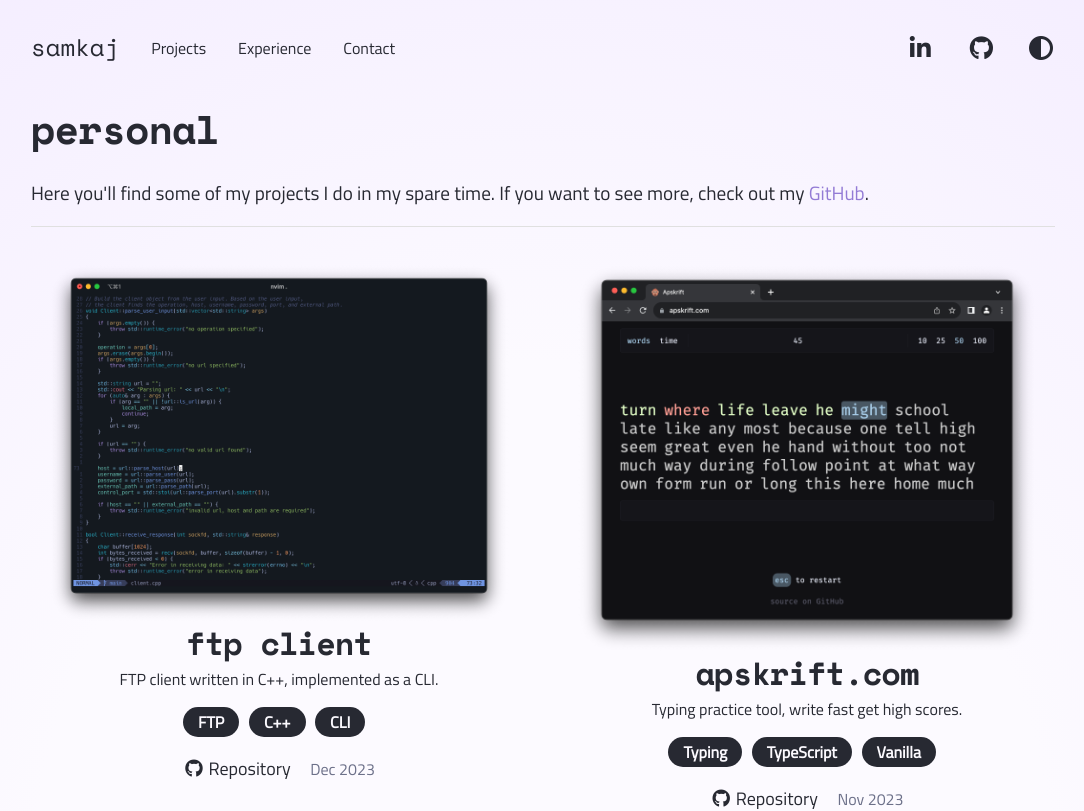
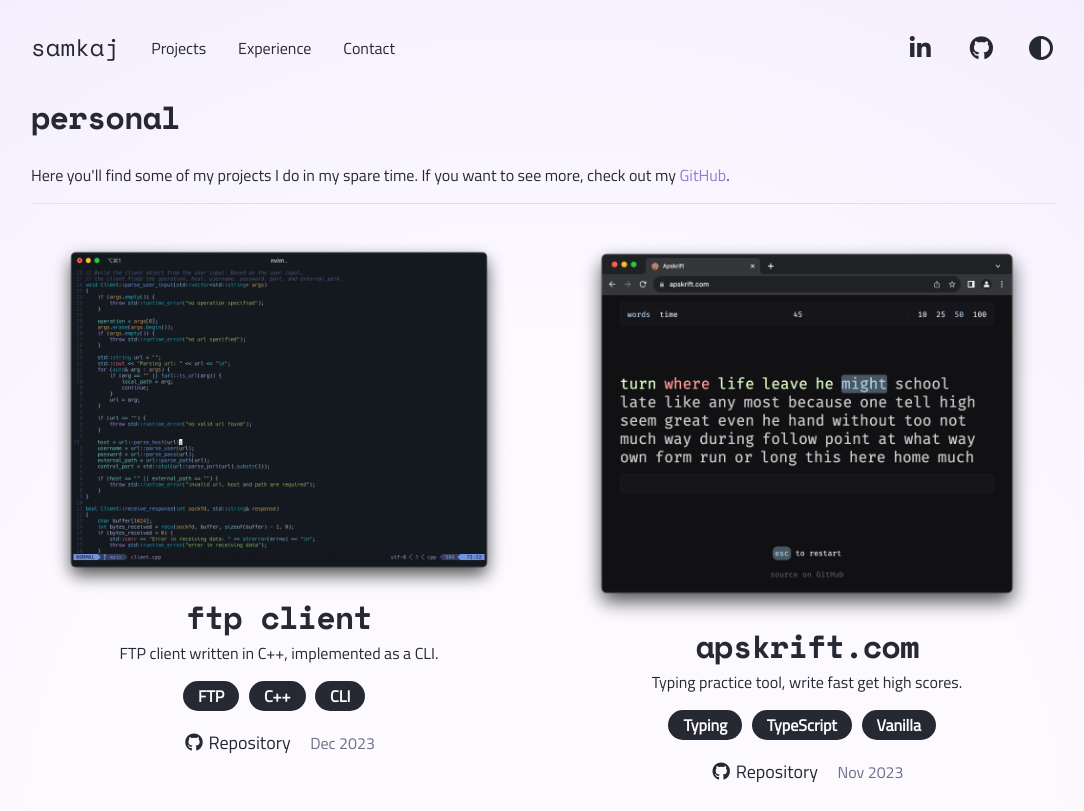
Before and after one commit to samkaj/samkaj.github.io, a SvelteKit app: page /projects in a window 1280 px wide. Shown: the top 811 px of the page, without its empty margins (97-1181 px from the left). Built offline with nearby package versions, Linux system fonts and the light colour scheme.

Commit message:
match layout with projects

```diff
--- a/src/routes/projects/+page.svelte
+++ b/src/routes/projects/+page.svelte
@@ -77,12 +77,11 @@
 	}
 
 	h1 {
-		font-size: 2.5em;
-		margin-bottom: 0.5em;
+		font-size: 2em;
 	}
 
 	h1 + p {
-		font-size: 1.2em;
+		font-size: 1em;
 		border-bottom: solid 1px var(--border);
 		padding-bottom: 1em;
 	}
@@ -106,7 +105,7 @@
 		}
 
 		h1 + p {
-			margin-top: 3em;
+			margin-top: 4em;
 		}
 	}
 </style>
```
